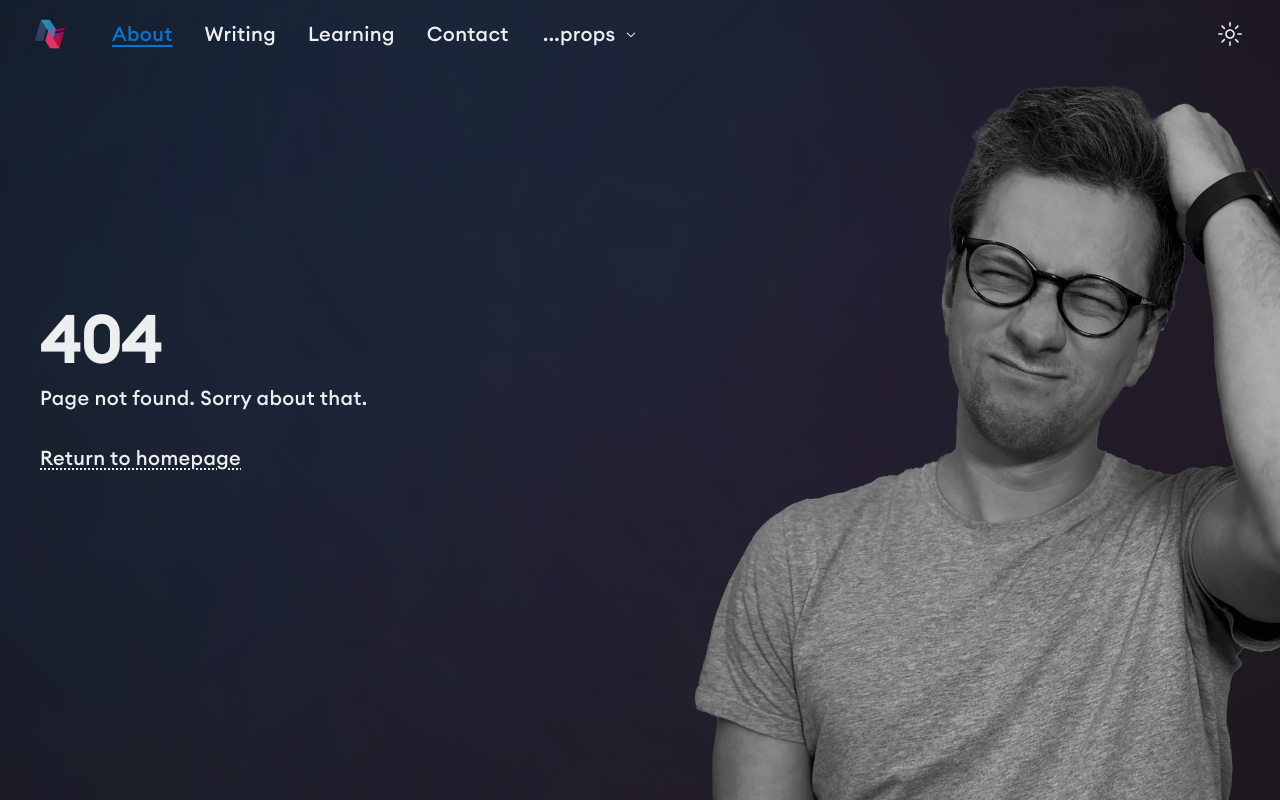
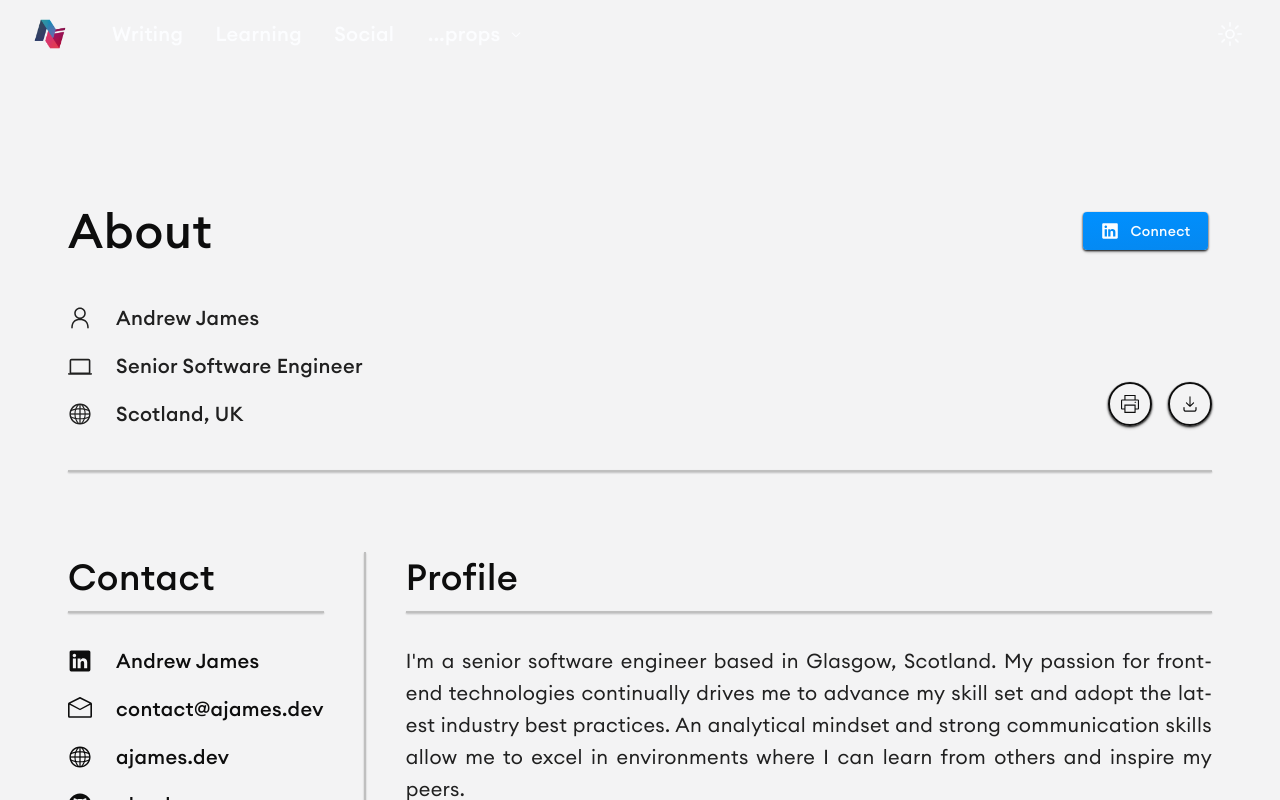
Before and after one commit to phunkren/ajames, a Next.js app: page /about in a window 1280 px wide. Before the commit this address had no page. Shown: the top 800 px of the page. Built offline with nearby package versions, Linux system fonts and the light colour scheme.

Commit message:
relocate about section

```diff
--- a/components/Navigation.tsx
+++ b/components/Navigation.tsx
@@ -18,6 +18,7 @@ import { ThemeToggle } from "./Toggle";
 import { ABOOT_ID } from "./sections/About";
 import { WRITING_ID } from "./sections/Writing";
 import { LEARNING_ID } from "./sections/Learning";
+import { SOCIAL_ID } from "./sections/Social";
 
 export type NavigationProjectLinkProps = {
   id: string;
@@ -143,21 +144,6 @@ export const Navigation = memo(function Navigation() {
         <NavigationMenu.Item>
           <NavigationMenu.Link
             asChild
-            active={isReady && asPath.includes(ABOOT_ID)}
-          >
-            <Link
-              variant="secondary"
-              href={`/#${ABOOT_ID}`}
-              nextLinkProps={{ scroll: false, shallow: true }}
-            >
-              <TextHeadline color="currentColor">About</TextHeadline>
-            </Link>
-          </NavigationMenu.Link>
-        </NavigationMenu.Item>
-
-        <NavigationMenu.Item>
-          <NavigationMenu.Link
-            asChild
             active={isReady && asPath.includes(WRITING_ID)}
           >
             <Link
@@ -186,13 +172,16 @@ export const Navigation = memo(function Navigation() {
         </NavigationMenu.Item>
 
         <NavigationMenu.Item>
-          <NavigationMenu.Link asChild>
+          <NavigationMenu.Link
+            asChild
+            active={isReady && asPath.includes(SOCIAL_ID)}
+          >
             <Link
               variant="secondary"
-              href={`mailto:${PERSONAL.email}`}
+              href={`/#${SOCIAL_ID}`}
               nextLinkProps={{ scroll: false, shallow: true }}
             >
-              <TextHeadline>Contact</TextHeadline>
+              <TextHeadline>Social</TextHeadline>
             </Link>
           </NavigationMenu.Link>
         </NavigationMenu.Item>
@@ -349,13 +338,17 @@ export const NavigationMobile = memo(function NavigationMobile() {
                     </Box>
 
                     <NavigationMenu.Item>
-                      <NavigationMenu.Link asChild>
+                      <NavigationMenu.Link
+                        asChild
+                        active={isReady && asPath.includes(SOCIAL_ID)}
+                      >
                         <Link
+                          href={`/#${SOCIAL_ID}`}
                           variant="secondary"
-                          href={`mailto:${PERSONAL.email}`}
                           nextLinkProps={{ scroll: false, shallow: true }}
+                          onClick={handleClose}
                         >
-                          <TextHeadline>Contact</TextHeadline>
+                          <TextHeadline>Social</TextHeadline>
                         </Link>
                       </NavigationMenu.Link>
                     </NavigationMenu.Item>
--- a/components/sections/About.tsx
+++ b/components/sections/About.tsx
@@ -167,7 +167,6 @@ export const About = () => {
       spacingHorizontal={{ "@initial": 7, "@print": 0 }}
       direction="vertical"
       css={{
-        background: `$blackA4`,
         "@print": { overflowY: "hidden" },
       }}
     >
--- a/components/sections/Learning.tsx
+++ b/components/sections/Learning.tsx
@@ -37,7 +37,7 @@ export type Props = {
 };
 
 const bg = css({
-  background: `$blackA4`,
+  background: `$blackA5`,
 });
 
 const StyledVideoCardContainer = styled(Box, {
@@ -51,12 +51,6 @@ const StyledVideoCardContainer = styled(Box, {
   bp2: {
     gridTemplateColumns: "repeat(12, 1fr)",
   },
-});
-
-const StyledHeroImage = styled(Image, {
-  objectFit: "contain",
-  position: "absolute",
-  pointerEvents: "none",
 });
 
 export const LEARNING_ID = "learning";
@@ -108,24 +102,6 @@ export const Learning = ({ featured, uploads, subscriptions, info }: Props) => {
           <Box direction="vertical">
             <Box direction="vertical" justifyContent="space-between" gap={10}>
               <Box direction="vertical">
-                {/* <Box
-                  css={{
-                    width: "100%",
-                    margin: "0 auto",
-                    "@bp2": { width: "50%" },
-                  }}
-                >
-                  <AspectRatio.Root ratio={1200 / 1150} asChild>
-                    <StyledHeroImage
-                      src={laptop}
-                      alt="A laptop with a multi-coloured cloud bursting out of the screen"
-                      sizes="(max-width: 720px) 100vw, (max-width: 1024px) 50vw, 600px"
-                      placeholder="blur"
-                      fill
-                    />
-                  </AspectRatio.Root>
-                </Box> */}
-
                 <Box
                   id={LEARNING_ID}
                   justifyContent="space-between"
--- /dev/null
+++ b/components/sections/Social.tsx
@@ -0,0 +1,46 @@
+import { css } from "../../stitches.config";
+import { TextTitle1 } from "../Text";
+import { Box } from "../Box";
+
+const bg = css({
+  position: "relative",
+  background: `$slate1`,
+
+  "&::before": {
+    content: "",
+    position: "absolute",
+    top: 0,
+    left: 0,
+    width: "200%",
+    height: "50%",
+    backgroundColor: `$slate1`,
+    transform: "skewY(-2deg)",
+    transformOrigin: "left top",
+    zIndex: "$0",
+  },
+});
+
+export const SOCIAL_ID = "social";
+
+export const Social = () => {
+  return (
+    <Box
+      as="section"
+      display="none"
+      direction="vertical"
+      spacingTop={{ "@initial": 11, "@bp2": 10, "@bp3": 11 }}
+      spacingHorizontal={7}
+      className={bg}
+    >
+      <Box
+        direction="vertical"
+        gap={12}
+        container="l"
+        spacingBottom={{ "@print": 0, "@initial": 10, "@bp2": 11 }}
+        css={{ zIndex: "$1" }}
+      >
+        <TextTitle1>WIP</TextTitle1>
+      </Box>
+    </Box>
+  );
+};
--- a/components/sections/Writing.tsx
+++ b/components/sections/Writing.tsx
@@ -138,19 +138,6 @@ const StyledCardContainer = styled(Box, {
 const bg = css({
   position: "relative",
   background: `$slate1`,
-
-  "&::before": {
-    content: "",
-    position: "absolute",
-    top: 0,
-    left: 0,
-    width: "200%",
-    height: "50%",
-    backgroundColor: `$slate1`,
-    transform: "skewY(-2deg)",
-    transformOrigin: "left top",
-    zIndex: "$0",
-  },
 
   "&::after": {
     content: "",
--- a/next.config.js
+++ b/next.config.js
@@ -10,11 +10,6 @@ const PAGE_REDIRECTS = [
     permanent: true,
   },
   {
-    source: "/about",
-    destination: "/#about",
-    permanent: true,
-  },
-  {
     source: "/writing",
     destination: "/#writing",
     permanent: true,
@@ -22,6 +17,11 @@ const PAGE_REDIRECTS = [
   {
     source: "/learning",
     destination: "/#learning",
+    permanent: true,
+  },
+  {
+    source: "/social",
+    destination: "/#social",
     permanent: true,
   },
 ];
@@ -46,11 +46,6 @@ const SOCIAL_REDIRECTS = [
     source: "/youtube",
     destination: "https://www.youtube.com/@ajamesdev?sub_confirmation=1",
     permanent: true,
-  },
-  {
-    source: "/YouTubeEpic",
-    destination: "https://www.youtube.com/@ajamesdev?sub_confirmation=1",
-    permanent: false,
   },
   {
     source: "/linkedin",
--- /dev/null
+++ b/pages/about.tsx
@@ -0,0 +1,36 @@
+import { memo, ReactElement } from "react";
+import { Box } from "../components/Box";
+import { About as CV } from "../components/sections/About";
+import { Layout } from "../components/Layout";
+import { NextPageWithLayout } from "./_app";
+
+const About: NextPageWithLayout = memo(function About() {
+  return (
+    <Box
+      as="section"
+      display={{ "@print": "none", "@initial": "flex" }}
+      direction="vertical"
+      spacingTop={{ "@initial": 11, "@bp2": 10, "@bp3": 11 }}
+      spacingBottom={{ "@print": 0, "@initial": 12 }}
+      spacingHorizontal={7}
+    >
+      <Box
+        direction="vertical"
+        gap={12}
+        container="l"
+        spacingBottom={{ "@print": 0, "@initial": 10, "@bp2": 11 }}
+        css={{ zIndex: "$1" }}
+      >
+        <Box direction="vertical" gap={10}>
+          <CV />
+        </Box>
+      </Box>
+    </Box>
+  );
+});
+
+About.getLayout = function getLayout(page: ReactElement) {
+  return <Layout>{page}</Layout>;
+};
+
+export default About;
--- a/util/data.ts
+++ b/util/data.ts
@@ -335,6 +335,12 @@ export const TESTIMONIALS: Testimonial[] = [
 
 export const PROJECTS: Project[] = [
   {
+    id: "about",
+    name: "About",
+    url: "/about",
+    description: "My industry experience",
+  },
+  {
     id: "what-i-use",
     name: "Inventory",
     url: "/inventory",
```
Also changed, not shown: pages/index.tsx (+4 -4 lines), 1 other file (tests, documents, lock files or other folders).
